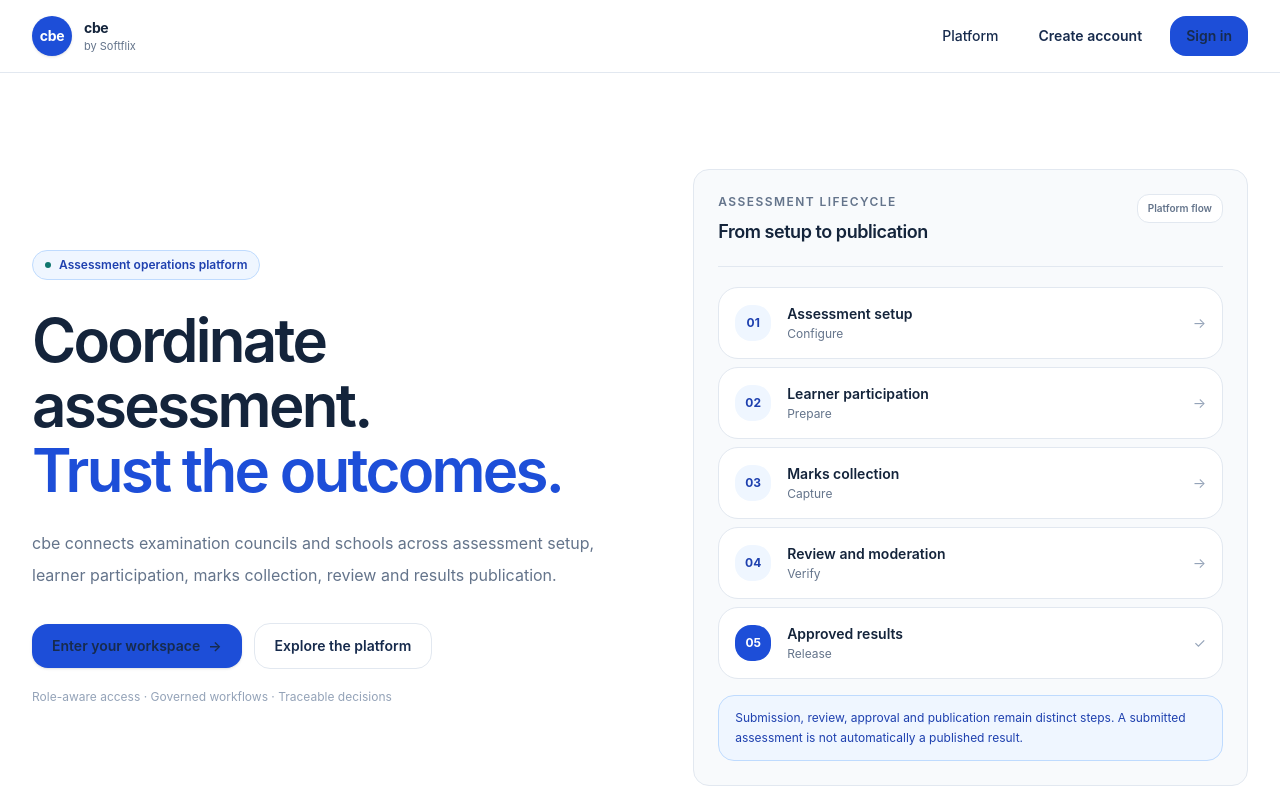
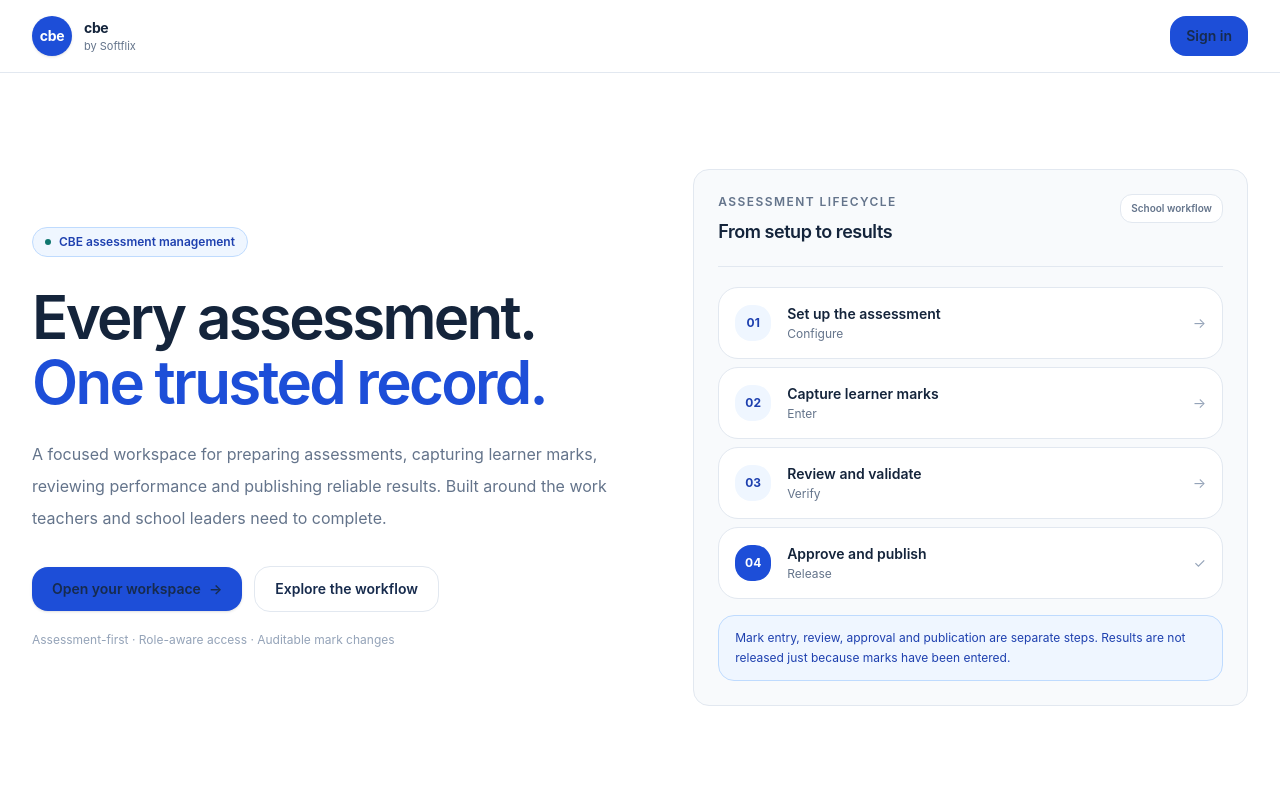
Before and after one commit to poptramark-eng/sentinel, a Next.js app in the folder apps/web/: page / in a window 1280 px wide. Shown: the top 800 px of the page. Built offline with nearby package versions, Linux system fonts and the light colour scheme.

Commit message:
feat: focus product landing page on CBE assessments

```diff
--- a/apps/web/src/app/page.tsx
+++ b/apps/web/src/app/page.tsx
@@ -2,17 +2,17 @@ import Link from "next/link";
 import { BrandLockup } from "../components/brand-lockup";
 
 const capabilities = [
-  { number: "01", title: "Assessment governance", description: "Configure assessment periods, grades, learning areas and assessment rules with clear ownership." },
-  { number: "02", title: "School operations", description: "Coordinate approved schools, classes, learners and teacher assignments in one connected workspace." },
-  { number: "03", title: "Controlled mark collection", description: "Support focused mark entry, validation, correction and submission without skipping review steps." },
-  { number: "04", title: "Trusted reporting", description: "Review performance and release governed results with traceable publication history." },
+  { number: "01", title: "Assessment setup", description: "Prepare academic periods, classes, learning areas and assessment windows in one place." },
+  { number: "02", title: "Focused mark entry", description: "Give teachers a clear, class-aware workspace for entering and correcting learner marks." },
+  { number: "03", title: "Review and approval", description: "Track completeness, return work for correction and keep approval separate from mark entry." },
+  { number: "04", title: "Results and insight", description: "Publish trusted results and understand learner, class and school performance." },
 ];
+
 const lifecycle = [
-  ["01", "Assessment setup", "Configure"],
-  ["02", "Learner participation", "Prepare"],
-  ["03", "Marks collection", "Capture"],
-  ["04", "Review and moderation", "Verify"],
-  ["05", "Approved results", "Release"],
+  ["01", "Set up the assessment", "Configure"],
+  ["02", "Capture learner marks", "Enter"],
+  ["03", "Review and validate", "Verify"],
+  ["04", "Approve and publish", "Release"],
 ];
 
 export default function HomePage() {
@@ -21,37 +21,46 @@ export default function HomePage() {
       <header className="border-b border-[var(--line)] bg-white">
         <div className="mx-auto flex w-full max-w-[var(--content-max)] items-center justify-between px-5 py-4 sm:px-8">
           <BrandLockup />
-          <nav aria-label="Main navigation" className="flex items-center gap-2 sm:gap-4">
-            <a href="#platform" className="hidden rounded-lg px-3 py-2 text-sm font-medium text-[var(--muted)] hover:bg-[var(--surface-subtle)] sm:inline-flex">Platform</a>
-            <Link href="/register" className="hidden rounded-lg px-3 py-2 text-sm font-semibold text-[var(--muted)] hover:text-[var(--brand-strong)] sm:inline-flex">Create account</Link>
-            <Link href="/login" className="inline-flex min-h-10 items-center justify-center rounded-lg bg-[var(--brand)] px-4 py-2 text-sm font-semibold text-white transition hover:bg-[var(--brand-strong)] focus-visible:outline-none focus-visible:ring-4 focus-visible:ring-[var(--brand-soft)]">Sign in</Link>
-          </nav>
+          <Link href="/login" className="inline-flex min-h-10 items-center justify-center rounded-lg bg-[var(--brand)] px-4 py-2 text-sm font-semibold text-white transition hover:bg-[var(--brand-strong)] focus-visible:outline-none focus-visible:ring-4 focus-visible:ring-[var(--brand-soft)]">Sign in</Link>
         </div>
       </header>
+
       <section className="border-b border-[var(--line)] bg-white">
         <div className="mx-auto grid w-full max-w-[var(--content-max)] gap-12 px-5 py-16 sm:px-8 sm:py-20 lg:grid-cols-[1.05fr_0.95fr] lg:items-center lg:py-24">
           <div>
-            <p className="inline-flex items-center gap-2 rounded-full border border-[var(--brand-border)] bg-[var(--brand-soft)] px-3 py-1.5 text-xs font-semibold text-[var(--brand-strong)]"><span className="size-1.5 rounded-full bg-[var(--accent)]" />Assessment operations platform</p>
-            <h1 className="mt-7 max-w-3xl text-4xl font-semibold leading-[1.08] tracking-[-0.045em] text-[var(--ink-strong)] sm:text-5xl lg:text-[3.75rem]">Coordinate assessment.<span className="block text-[var(--brand)]">Trust the outcomes.</span></h1>
-            <p className="mt-6 max-w-xl text-base leading-8 text-[var(--muted)]">cbe connects examination councils and schools across assessment setup, learner participation, marks collection, review and results publication.</p>
+            <p className="inline-flex items-center gap-2 rounded-full border border-[var(--brand-border)] bg-[var(--brand-soft)] px-3 py-1.5 text-xs font-semibold text-[var(--brand-strong)]"><span className="size-1.5 rounded-full bg-[var(--accent)]" />CBE assessment management</p>
+            <h1 className="mt-7 max-w-3xl text-4xl font-semibold leading-[1.08] tracking-[-0.045em] text-[var(--ink-strong)] sm:text-5xl lg:text-[3.75rem]">Every assessment.<span className="block text-[var(--brand)]">One trusted record.</span></h1>
+            <p className="mt-6 max-w-xl text-base leading-8 text-[var(--muted)]">A focused workspace for preparing assessments, capturing learner marks, reviewing performance and publishing reliable results. Built around the work teachers and school leaders need to complete.</p>
             <div className="mt-8 flex flex-wrap items-center gap-3">
-              <Link href="/login" className="inline-flex min-h-11 items-center justify-center rounded-lg bg-[var(--brand)] px-5 py-3 text-sm font-semibold text-white shadow-sm transition hover:bg-[var(--brand-strong)] focus-visible:outline-none focus-visible:ring-4 focus-visible:ring-[var(--brand-soft)]">Enter your workspace <span aria-hidden="true" className="ml-2">→</span></Link>
-              <a href="#platform" className="inline-flex min-h-11 items-center justify-center rounded-lg border border-[var(--line)] bg-white px-5 py-3 text-sm font-semibold text-[var(--ink)] transition hover:bg-[var(--surface-subtle)]">Explore the platform</a>
+              <Link href="/login" className="inline-flex min-h-11 items-center justify-center rounded-lg bg-[var(--brand)] px-5 py-3 text-sm font-semibold text-white shadow-sm transition hover:bg-[var(--brand-strong)] focus-visible:outline-none focus-visible:ring-4 focus-visible:ring-[var(--brand-soft)]">Open your workspace <span aria-hidden="true" className="ml-2">→</span></Link>
+              <a href="#workflow" className="inline-flex min-h-11 items-center justify-center rounded-lg border border-[var(--line)] bg-white px-5 py-3 text-sm font-semibold text-[var(--ink)] transition hover:bg-[var(--surface-subtle)]">Explore the workflow</a>
             </div>
-            <p className="mt-5 text-xs text-[var(--subtle)]">Role-aware access · Governed workflows · Traceable decisions</p>
+            <p className="mt-5 text-xs text-[var(--subtle)]">Assessment-first · Role-aware access · Auditable mark changes</p>
           </div>
-          <div className="rounded-2xl border border-[var(--line)] bg-[var(--surface-subtle)] p-4 sm:p-6">
-            <div className="flex items-start justify-between gap-4 border-b border-[var(--line)] pb-5"><div><p className="text-xs font-semibold uppercase tracking-[0.12em] text-[var(--muted)]">Assessment lifecycle</p><h2 className="mt-2 text-lg font-semibold tracking-tight text-[var(--ink-strong)]">From setup to publication</h2></div><span className="rounded-md border border-[var(--line)] bg-white px-2.5 py-1.5 text-[10px] font-semibold text-[var(--muted)]">Platform flow</span></div>
-            <ol className="mt-5 space-y-2">{lifecycle.map(([number, title, action], index) => <li key={number} className="flex items-center gap-4 rounded-xl border border-[var(--line)] bg-white p-4"><span className={index === 4 ? "grid size-9 shrink-0 place-items-center rounded-lg bg-[var(--brand)] text-xs font-bold text-white" : "grid size-9 shrink-0 place-items-center rounded-lg bg-[var(--brand-soft)] text-xs font-bold text-[var(--brand-strong)]"}>{number}</span><span className="min-w-0 flex-1"><span className="block text-sm font-semibold text-[var(--ink-strong)]">{title}</span><span className="mt-0.5 block text-xs text-[var(--muted)]">{action}</span></span><span aria-hidden="true" className="text-sm text-[var(--subtle)]">{index === 4 ? "✓" : "→"}</span></li>)}</ol>
-            <p className="mt-4 rounded-lg border border-[var(--brand-border)] bg-[var(--brand-soft)] px-4 py-3 text-xs leading-5 text-[var(--brand-strong)]">Submission, review, approval and publication remain distinct steps. A submitted assessment is not automatically a published result.</p>
+
+          <div id="workflow" className="rounded-2xl border border-[var(--line)] bg-[var(--surface-subtle)] p-4 sm:p-6">
+            <div className="flex items-start justify-between gap-4 border-b border-[var(--line)] pb-5">
+              <div><p className="text-xs font-semibold uppercase tracking-[0.12em] text-[var(--muted)]">Assessment lifecycle</p><h2 className="mt-2 text-lg font-semibold tracking-tight text-[var(--ink-strong)]">From setup to results</h2></div>
+              <span className="rounded-md border border-[var(--line)] bg-white px-2.5 py-1.5 text-[10px] font-semibold text-[var(--muted)]">School workflow</span>
+            </div>
+            <ol className="mt-5 space-y-2">
+              {lifecycle.map(([number, title, action], index) => <li key={number} className="flex items-center gap-4 rounded-xl border border-[var(--line)] bg-white p-4">
+                <span className={index === 3 ? "grid size-9 shrink-0 place-items-center rounded-lg bg-[var(--brand)] text-xs font-bold text-white" : "grid size-9 shrink-0 place-items-center rounded-lg bg-[var(--brand-soft)] text-xs font-bold text-[var(--brand-strong)]"}>{number}</span>
+                <span className="min-w-0 flex-1"><span className="block text-sm font-semibold text-[var(--ink-strong)]">{title}</span><span className="mt-0.5 block text-xs text-[var(--muted)]">{action}</span></span>
+                <span aria-hidden="true" className="text-sm text-[var(--subtle)]">{index === 3 ? "✓" : "→"}</span>
+              </li>)}
+            </ol>
+            <p className="mt-4 rounded-lg border border-[var(--brand-border)] bg-[var(--brand-soft)] px-4 py-3 text-xs leading-5 text-[var(--brand-strong)]">Mark entry, review, approval and publication are separate steps. Results are not released just because marks have been entered.</p>
           </div>
         </div>
       </section>
+
       <section id="platform" className="mx-auto w-full max-w-[var(--content-max)] px-5 py-16 sm:px-8 sm:py-20">
-        <div className="max-w-2xl"><p className="text-xs font-bold uppercase tracking-[0.14em] text-[var(--brand-strong)]">One connected platform</p><h2 className="mt-3 text-3xl font-semibold tracking-[-0.035em] text-[var(--ink-strong)] sm:text-4xl">Built around the work councils and schools need to do.</h2><p className="mt-4 text-sm leading-7 text-[var(--muted)]">Each workspace is organised around the responsibilities of its users, with clear feedback and consistent interaction patterns across devices.</p></div>
+        <div className="max-w-2xl"><p className="text-xs font-bold uppercase tracking-[0.14em] text-[var(--brand-strong)]">Designed for assessment work</p><h2 className="mt-3 text-3xl font-semibold tracking-[-0.035em] text-[var(--ink-strong)] sm:text-4xl">Less administrative friction. More confidence in results.</h2><p className="mt-4 text-sm leading-7 text-[var(--muted)]">Keep the essential school records connected to assessment without the weight of an all-purpose school ERP.</p></div>
         <div className="mt-9 grid gap-4 sm:grid-cols-2 xl:grid-cols-4">{capabilities.map((item) => <article key={item.number} className="rounded-xl border border-[var(--line)] bg-white p-5 shadow-[var(--shadow-card)]"><p className="text-xs font-bold tabular-nums text-[var(--brand)]">{item.number}</p><h3 className="mt-5 text-base font-semibold text-[var(--ink-strong)]">{item.title}</h3><p className="mt-2 text-sm leading-6 text-[var(--muted)]">{item.description}</p></article>)}</div>
       </section>
-      <footer className="border-t border-[var(--line)] bg-white"><div className="mx-auto flex w-full max-w-[var(--content-max)] flex-col gap-3 px-5 py-7 text-xs text-[var(--muted)] sm:flex-row sm:items-center sm:justify-between sm:px-8"><span>© {new Date().getFullYear()} cbe. A product by Softflix.</span><span>Assessment operations · School coordination · Trusted results</span></div></footer>
+
+      <footer className="border-t border-[var(--line)] bg-white"><div className="mx-auto flex w-full max-w-[var(--content-max)] flex-wrap items-center justify-between gap-3 px-5 py-6 text-xs text-[var(--muted)] sm:px-8"><span>cbe by Softflix</span><span>Assessment records. Carefully managed.</span></div></footer>
     </main>
   );
 }
```
